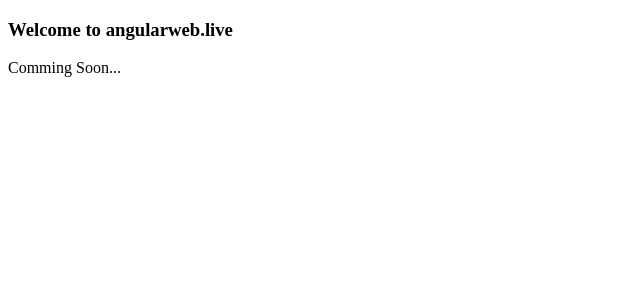
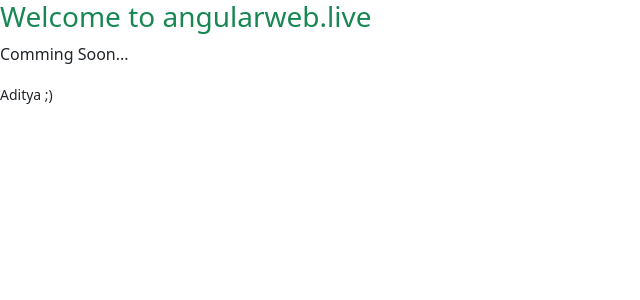
Before and after one commit to chaoticbloke/angularweb.live, an Angular app: page / in a window 1280 px wide. Shown: the top 300 px of the page, without its empty margins (0-640 px from the left). Built offline with nearby package versions, Linux system fonts and the light colour scheme.

Commit message:
bootstap added

```diff
--- a/angular.json
+++ b/angular.json
@@ -27,6 +27,7 @@
               "src/assets"
             ],
             "styles": [
+              "node_modules/bootstrap/dist/css/bootstrap.min.css",
               "src/styles.css"
             ],
             "scripts": []
--- a/package.json
+++ b/package.json
@@ -18,6 +18,7 @@
     "@angular/platform-browser": "~12.2.0",
     "@angular/platform-browser-dynamic": "~12.2.0",
     "@angular/router": "~12.2.0",
+    "bootstrap": "^5.1.3",
     "rxjs": "~6.6.0",
     "tslib": "^2.3.0",
     "zone.js": "~0.11.4"
--- a/src/app/app.component.html
+++ b/src/app/app.component.html
@@ -1,4 +1,5 @@
 
-<h3>Welcome to angularweb.live</h3>
+<h3 class="text-success">Welcome to angularweb.live</h3>
 <p>Comming Soon...</p>
+<small>Aditya ;)</small>
 <router-outlet></router-outlet>
```
Also changed, not shown: 1 other file (tests, documents, lock files or other folders).
